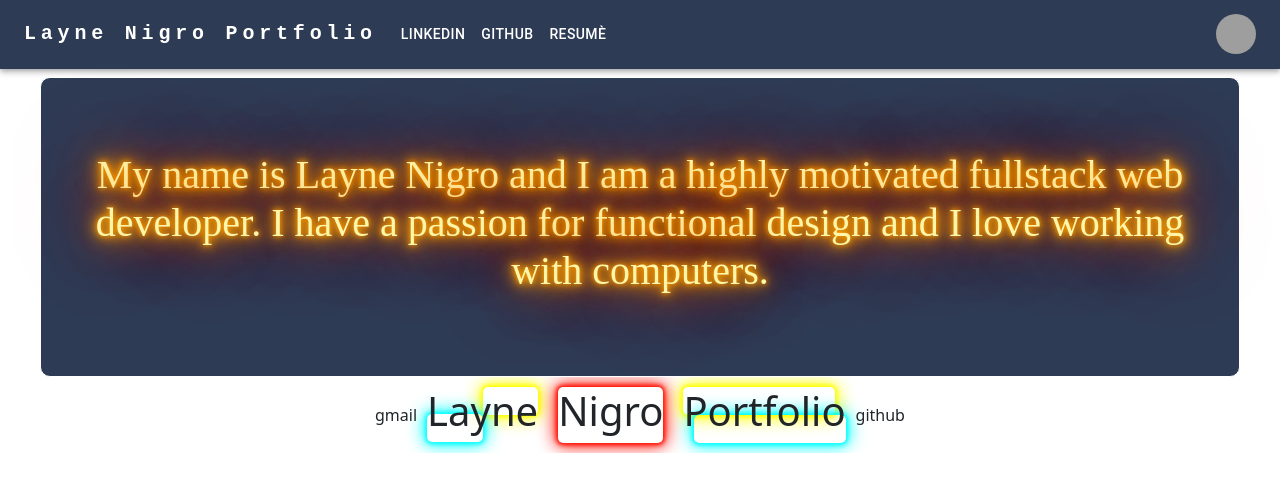
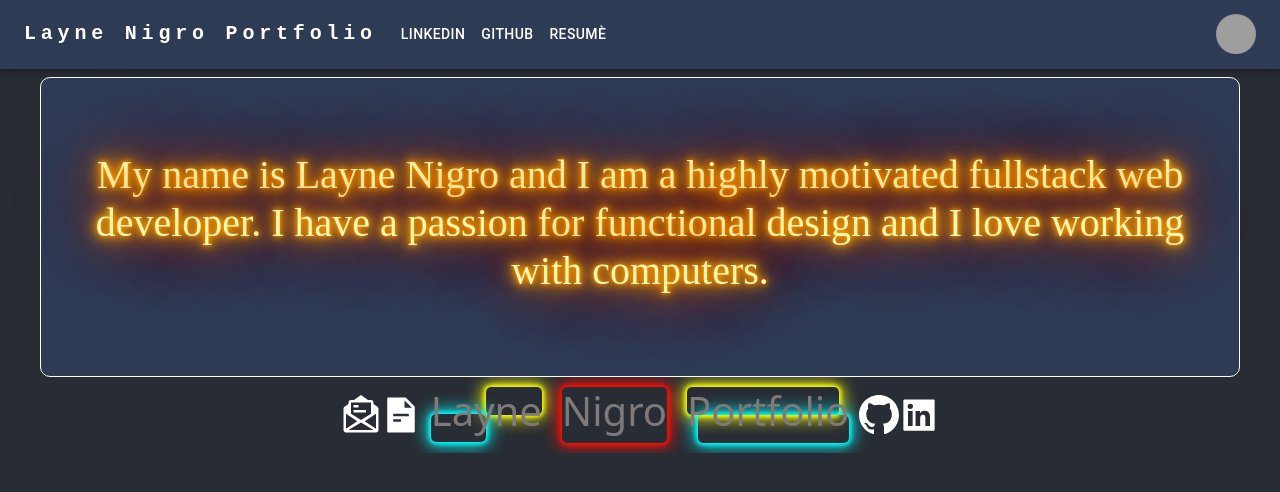
Before and after one commit to LayneNi/Portfolio, a React (Create React App) app: page / in a window 1280 px wide. Shown: the top 492 px of the page. Built offline with nearby package versions, Linux system fonts and the light colour scheme; grey boxes are pictures that could not be loaded.

Commit message:
added bg color and footer icons

```diff
--- a/package.json
+++ b/package.json
@@ -16,6 +16,7 @@
     "react": "^18.2.0",
     "react-bootstrap": "^2.7.0",
     "react-dom": "^18.2.0",
+    "react-icons": "^4.7.1",
     "react-scripts": "5.0.1",
     "styled-components": "^5.3.6",
     "web-vitals": "^2.1.4"
--- a/src/App.css
+++ b/src/App.css
@@ -6,6 +6,9 @@ App{
   background-color: #000208;
 }
 
+.background-color{
+  background-color: #282c34;
+}
 NavBar{
  margin-right:10px
 }
@@ -23,6 +26,10 @@ MainCard{
   }
 }
 
+Footer{
+  color: rgb(126, 122, 122) ;
+  /* padding: 5px; */
+}
 
 .App-header {
   background-color: #282c34;
@@ -38,6 +45,7 @@ MainCard{
 
 .neonText {
   font-size: calc(20px + 18vh);
+  color: #0f0;
   line-height: calc(20px + 20vh);
 /*   text-shadow: 0 0 5px #f562ff, 0 0 15px #f562ff, 0 0 25px #f562ff,
     0 0 20px #f562ff, 0 0 30px #890092, 0 0 80px #890092, 0 0 80px #890092;
@@ -119,7 +127,7 @@ MainCard{
 
 body {
   margin: 0;
-  background-color: #000208;
+  /* background-color: #1648df; */
   font-family: 'Almarai', sans-serif;
 }
 
@@ -271,6 +279,7 @@ body {
   -ms-border-radius: 5px;
   -o-border-radius: 5px;
 }
+
 
 .neonText {
   font-size: 50px;
--- a/src/App.js
+++ b/src/App.js
@@ -6,7 +6,9 @@ import MainCard from "./component/MainCard";
 
 
 function App() {
+  document.body.classList.add('background-color')
   return (
+
     <>
       <Header />
       <MainCard/>
--- a/src/component/Footer.js
+++ b/src/component/Footer.js
@@ -1,10 +1,29 @@
+import { GoMarkGithub, GoMailRead } from "react-icons/go";
+import { IconContext } from "react-icons";
+import { AiFillLinkedin, AiFillFileText } from "react-icons/ai";
+import * as React from 'react';
+
+
 function Footer() {
+  const [anchorElNav, setAnchorElNav] = React.useState(null);
+
+const handleOpenMail = (event) => {
+  setAnchorElNav(event.currentTarget);
+};
     return (
       <>
 
         <footer>
         <div class="wrapper" id="neon" >
-          gmail
+        <IconContext.Provider value={{ color: 'white', size: '40px' }}>
+        <GoMailRead
+        anchorEl={anchorElNav}
+        onClick={handleOpenMail}
+        />
+        </IconContext.Provider>
+        <IconContext.Provider value={{ color: 'white', size: '40px'}}>
+        <AiFillFileText/>
+        </IconContext.Provider>
     <div class="main-div main-div1">
       <h1>Layne</h1>
     </div>
@@ -14,7 +33,12 @@ function Footer() {
     <div class="main-div main-div3">
       <h1>Portfolio</h1>
     </div>
-    github
+    <IconContext.Provider value={{ color: 'white', size: '40px' }}>
+    <GoMarkGithub/>
+    </IconContext.Provider>
+    <IconContext.Provider value={{ color: 'white', size: '40px' }}>
+    <AiFillLinkedin/>
+    </IconContext.Provider>
   </div>
 
         </footer>
--- a/src/component/Header.js
+++ b/src/component/Header.js
@@ -134,7 +134,7 @@ function Header() {
             </Box>
 
             <Box sx={{ flexGrow: 0 }}>
-              <Tooltip title="Open settings">
+              <Tooltip title="Options">
                 <IconButton onClick={handleOpenUserMenu} sx={{ p: 0 }}>
                   <Avatar alt="Remy Sharp" src="/static/images/avatar/2.jpg" />
                 </IconButton>
```
Also changed, not shown: 1 other file (tests, documents, lock files or other folders).
